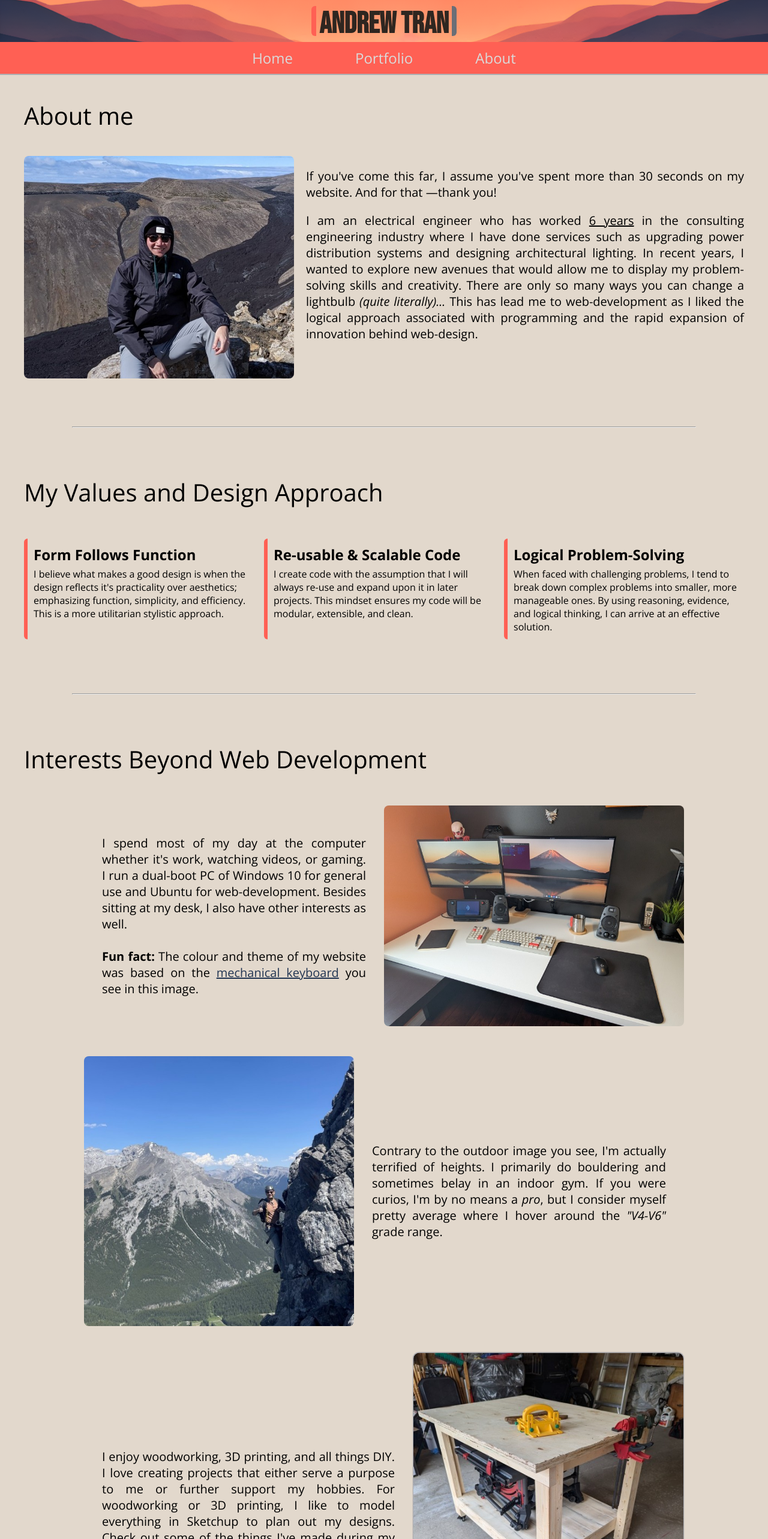
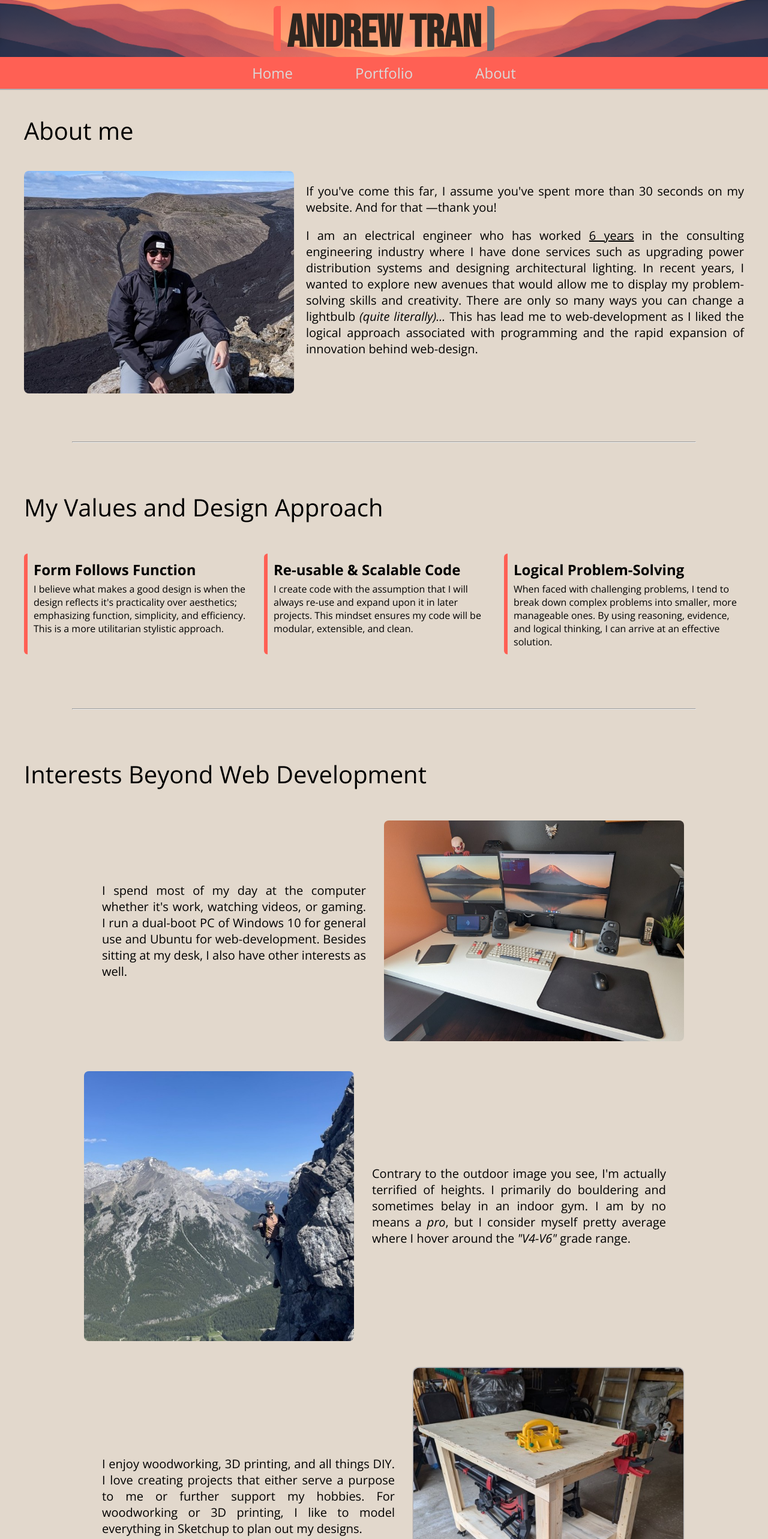
Before and after one commit to andrewtran28/andrew-tran, a React (Vite) app: page /about in a window 1280 px wide. Shown: the top 2566 px of the page at 60% size. Built offline with nearby package versions, Linux system fonts and the light colour scheme.

Commit message:
Implement scroll view to About page

```diff
--- a/src/App.css
+++ b/src/App.css
@@ -75,6 +75,16 @@ button {
   transition-duration: 0.2s;
 }
 
+.fade-in-section {
+  opacity: 0;
+  transform: translateY(20px);
+  transition: opacity 0.5s ease-out, transform 0.5s ease-out;
+}
+.fade-in-section.visible {
+  opacity: 1;
+  transform: translateY(0);
+}
+
 @media (max-width: 800px) {
   hr {
     margin: 2rem;
--- a/src/components/Header.jsx
+++ b/src/components/Header.jsx
@@ -8,7 +8,7 @@ function Header() {
   useEffect(() => {
     const handleScroll = () => {
       //Set to height of Header (px)
-      if (window.scrollY > 68) {
+      if (window.scrollY > 95) {
         setIsScrolled(true);
       } else {
         setIsScrolled(false);
--- a/src/components/about/About.jsx
+++ b/src/components/about/About.jsx
@@ -1,9 +1,39 @@
 import "../../styles/About.css";
+import { useState, useEffect, useRef } from "react";
 import Header from "../Header";
 import HoverGIF from "../about/HoverGIF";
 import Carousel from "./Carousel";
 
 function About() {
+  const [visibleItems, setVisibleItems] = useState({});
+  const scrollRef = useRef(null);
+  const sectionRefs = useRef([]);
+
+  useEffect(() => {
+    handleScrollView();
+  }, []);
+
+  const handleScrollView = () => {
+    const observer = new IntersectionObserver(
+      (entries) => {
+        entries.forEach((entry) => {
+          if (entry.isIntersecting) {
+            setVisibleItems((prev) => ({
+              ...prev,
+              [entry.target.dataset.id]: true,
+            }));
+            observer.unobserve(entry.target);
+          }
+        });
+      },
+      { threshold: 0.25 } // Trigger when 30% of the item is visible
+    );
+
+    sectionRefs.current.forEach((ref) => ref && observer.observe(ref));
+
+    return () => observer.disconnect();
+  };
+
   return (
     <div>
       <Header />
@@ -32,6 +62,11 @@ function About() {
         </div>
 
         <hr />
+        <div
+          data-id="item0"
+          className={`fade-in-section ${visibleItems.item0 ? "visible" : ""}`}
+          ref={(el) => (sectionRefs.current[0] = el)}
+        >
           <h2>My Values and Design Approach</h2>
           <div className="values-cont">
             <div className="value">
@@ -54,34 +89,29 @@ function About() {
             <div className="value">
               <h3>Logical Problem-Solving</h3>
               <span>
-              When faced with challenging problems, I tend to break down complex
-              problems into smaller, more manageable ones. By using reasoning,
-              evidence, and logical thinking, I can arrive at an effective
-              solution.
+                When faced with challenging problems, I tend to break down
+                complex problems into smaller, more manageable ones. By using
+                reasoning, evidence, and logical thinking, I can arrive at an
+                effective solution.
               </span>
             </div>
           </div>
+        </div>
+
         <hr />
+        <div
+          data-id="item1"
+          className={`fade-in-section ${visibleItems.item1 ? "visible" : ""}`}
+          ref={(el) => (sectionRefs.current[1] = el)}
+        >
           <h2>Interests Beyond Web Development</h2>
           <div className="interests-cont">
             <div className="interest">
               <p>
-              I spend most of my day at the computer whether it's work, watching
-              videos, or gaming. I run a dual-boot PC of Windows 10 for general
-              use and Ubuntu for web-development. Besides sitting at my desk, I
-              also have other interests as well.
-              <br />
-              <br />
-              <strong>Fun fact:</strong> The colour and theme of my website was
-              based on the{" "}
-              <a
-                href="https://epomaker.com/products/cidoo-v87"
-                target="_blank"
-                rel="noopener noreferrer"
-              >
-                mechanical keyboard
-              </a>{" "}
-              you see in this image.
+                I spend most of my day at the computer whether it's work,
+                watching videos, or gaming. I run a dual-boot PC of Windows 10
+                for general use and Ubuntu for web-development. Besides sitting
+                at my desk, I also have other interests as well.
               </p>
               <img className="interest-img" src="/about/desk.jpg" />
             </div>
@@ -90,9 +120,9 @@ function About() {
               <p>
                 Contrary to the outdoor image you see, I'm actually terrified of
                 heights. I primarily do bouldering and sometimes belay in an
-              indoor gym. If you were curios, I'm by no means a <em>pro</em>,
-              but I consider myself pretty average where I hover around the{" "}
-              <em>"V4-V6"</em> grade range.
+                indoor gym. I am by no means a <em>pro</em>, but I consider
+                myself pretty average where I hover around the <em>"V4-V6"</em>{" "}
+                grade range.
               </p>
             </div>
             <div className="interest">
@@ -100,10 +130,13 @@ function About() {
                 I enjoy woodworking, 3D printing, and all things DIY. I love
                 creating projects that either serve a purpose to me or further
                 support my hobbies. For woodworking or 3D printing, I like to
-              model everything in Sketchup to plan out my designs. Check out
-              some of the things I've made during my free time!
+                model everything in Sketchup to plan out my designs.
+                <br />
+                <br />
+                Check out some of the things I've made during my free time!
               </p>
               <Carousel />
+            </div>
           </div>
         </div>
       </div>
--- a/src/styles/Header.css
+++ b/src/styles/Header.css
@@ -18,15 +18,16 @@
 }
 
 #top-header h1 {
-  --logo-size: 50px;
+  /* Adjust value for header size */
+  --logo-size: 75px;
 
-  border-left: 8px solid var(--sharp-orange);
-  border-right: 8px solid var(--slate);
+  border-left: 12px solid var(--sharp-orange);
+  border-right: 12px solid var(--slate);
   border-radius: 6px;
   place-self: center;
   align-content: center;
   margin: 0;
-  padding: 0 5px;
+  padding: 0 10px;
   font-family: "Bebas Neue", sans-serif;
   color: var(--font-dark);
   font-size: var(--logo-size);
--- a/src/styles/Home.css
+++ b/src/styles/Home.css
@@ -6,16 +6,6 @@
 
 #home-cont h2 {
   font-weight: 300;
-}
-
-.fade-in-section {
-  opacity: 0;
-  transform: translateY(20px);
-  transition: opacity 0.5s ease-out, transform 0.5s ease-out;
-}
-.fade-in-section.visible {
-  opacity: 1;
-  transform: translateY(0);
 }
 
 .skill-icon,
--- a/src/styles/Intro.css
+++ b/src/styles/Intro.css
@@ -2,7 +2,7 @@
   display: flex;
   flex-direction: column;
   /* Height = Screen height - (nav + header) */
-  height: calc(100vh - ((1.5rem + 20px) + (70px)));
+  height: calc(100vh - ((1.5rem + 20px) + (100px)));
 }
 
 #intro-accent {
--- a/src/styles/Portfolio.css
+++ b/src/styles/Portfolio.css
@@ -1,5 +1,5 @@
 .portfolio-accent {
-  background-color: var(--navy-accent);
+  background-color: var(--slate);
   display: flex;
   align-items: center;
   justify-content: center;
```
Lines whose indentation alone changed are shown as unchanged.
